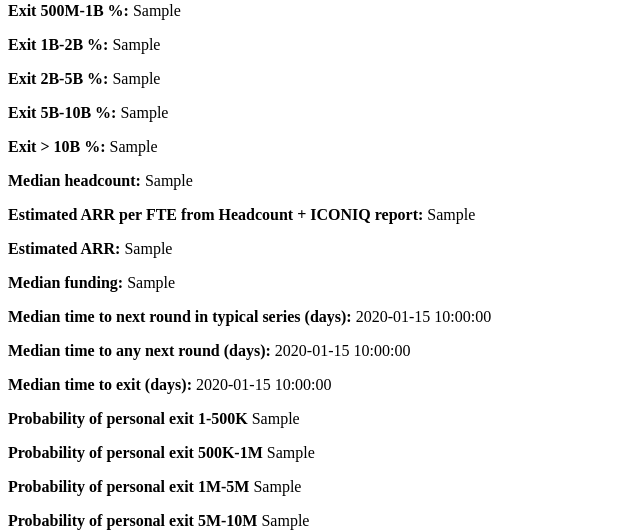
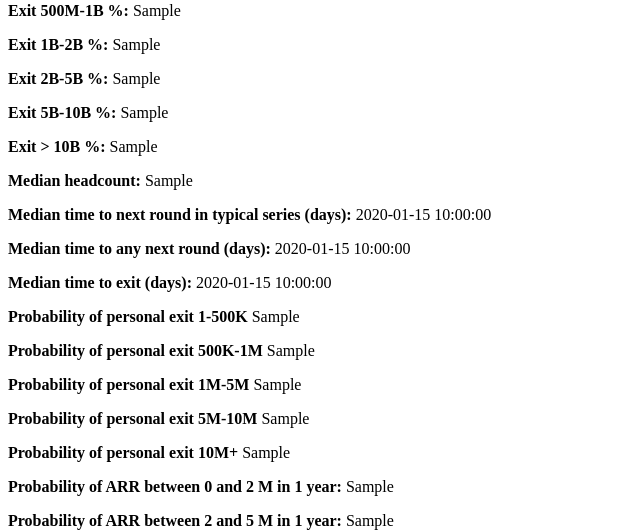
Before and after one commit to belloymaxime/baseRateProject, a Flask app: template templates/result.html in a window 1280 px wide. Shown: the part 456-987 px from the top of the page, without its empty margins (0-640 px from the left). Run offline with Flask 2, Linux system fonts and the light colour scheme; the template is opened without the code that fills it: most values are stand-ins (such as "Sample title", 1, 10 or a date in 2020).

Commit message:
removing 3 lines

```diff
--- a/templates/result.html
+++ b/templates/result.html
@@ -22,10 +22,10 @@
     <p><strong>Exit 5B-10B %:</strong> {{ exit_5B_10B }}</p>
     <p><strong>Exit &gt; 10B %:</strong> {{ exit_gt_10B }}</p>
     <p><strong>Median headcount:</strong> {{ median_headcount }}</p>
-    <p><strong>Estimated ARR per FTE from Headcount + ICONIQ report:</strong> {{ estimated_arr_per_fte }}</p>
+    <!--<p><strong>Estimated ARR per FTE from Headcount + ICONIQ report:</strong> {{ estimated_arr_per_fte }}</p>
     <p><strong>Estimated ARR:</strong> {{ estimated_arr }}</p>
-    <!--<p><strong>Average funding:</strong> {{ average_funding }}</p>-->
-    <p><strong>Median funding:</strong> {{ median_funding }}</p>
+    <p><strong>Average funding:</strong> {{ average_funding }}</p>
+    <p><strong>Median funding:</strong> {{ median_funding }}</p>-->
     <!--<p><strong>Average time to next round in typical series (days):</strong> {{ avg_time_to_next_round_typical }}</p>-->
     <p><strong>Median time to next round in typical series (days):</strong> {{ median_time_to_next_round_typical }}</p>
     <!--<p><strong>Average time to any next round (days):</strong> {{ avg_time_to_any_next_round }}</p>-->
--- a/templates/resultPB.html
+++ b/templates/resultPB.html
@@ -30,10 +30,10 @@
     <p><strong>Probability of exit between 2b-5b:</strong> {{ exit5 }}</p>
     <p><strong>Probability of exit above 5b:</strong> {{ exit6 }}</p>
     <p><strong>Median headcount:</strong> {{ median_headcount }}</p>
-    <p><strong>Estimated ARR per FTE from Headcount + ICONIQ report:</strong> {{ estimated_arr_per_fte }}</p>
+    <!--<p><strong>Estimated ARR per FTE from Headcount + ICONIQ report:</strong> {{ estimated_arr_per_fte }}</p>
     <p><strong>Estimated ARR:</strong> {{ estimated_arr }}</p>
-    <!--<p><strong>Average funding:</strong> {{ average_funding }}</p>-->
-    <p><strong>Median funding:</strong> {{ median_funding }}</p>
+    <p><strong>Average funding:</strong> {{ average_funding }}</p>
+    <p><strong>Median funding:</strong> {{ median_funding }}</p>-->
     <!--<p><strong>Average time to next round in typical series (days):</strong> {{ avg_time_to_next_round_typical }}</p>-->
     <p><strong>Median time to next round in typical series (days):</strong> {{ median_time_to_next_round_typical }}</p>
     <!--<p><strong>Average time to any next round (days):</strong> {{ avg_time_to_any_next_round }}</p>-->
```
Also changed, not shown: 1 other file.
